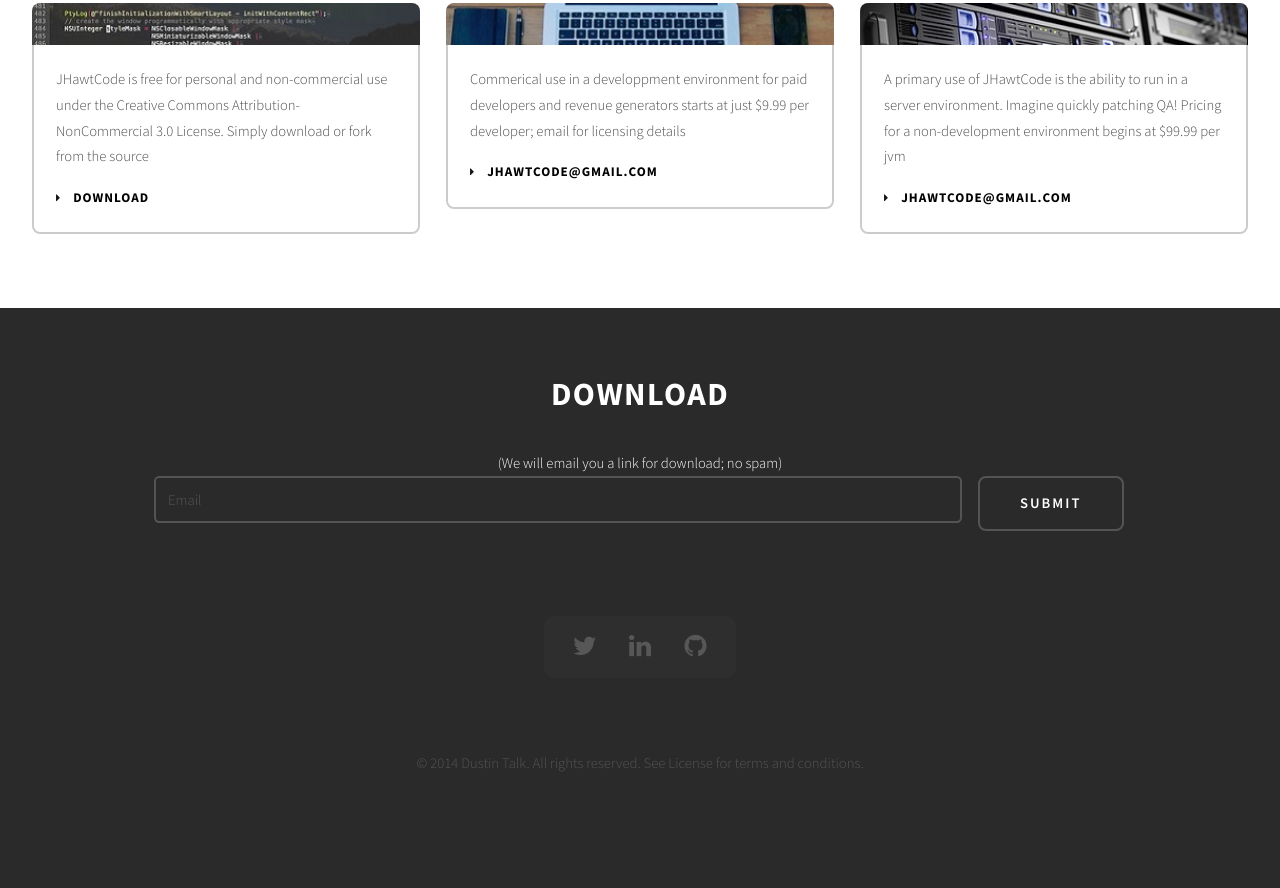
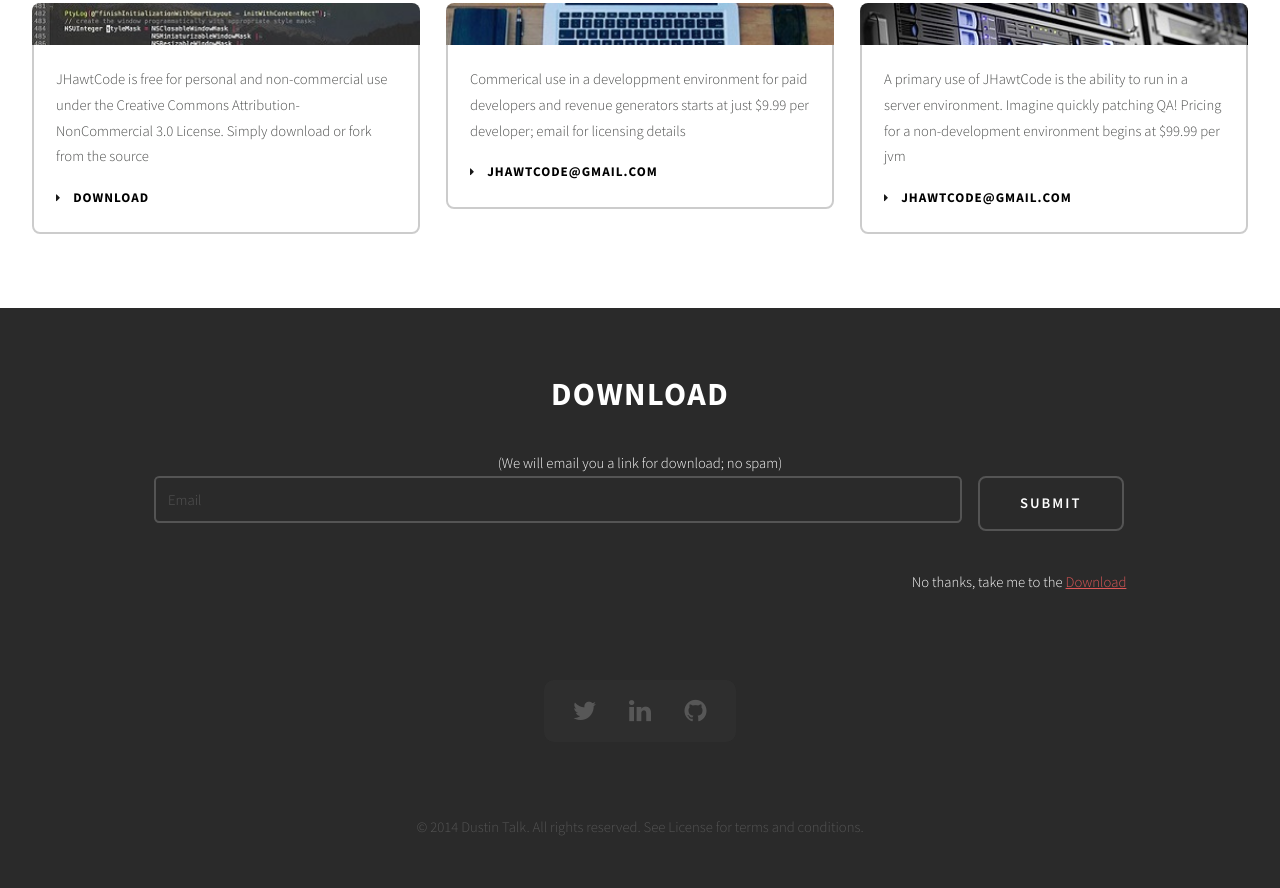
Before and after one commit to dwtalk/JHawtCode, a plain HTML site: page index.html in a window 1280 px wide. Shown: the part 2421-3309 px from the top of the page. Drawn offline with Linux system fonts and the light colour scheme.

Commit message:
added real download link

```diff
--- a/css/style.css
+++ b/css/style.css
@@ -123,6 +123,11 @@
 	#footer .dltext
 	{
 		color: white;
+	}
+
+
+	.tright {
+		text-align: right;
 	}
 
 	br.clear
--- a/index.html
+++ b/index.html
@@ -243,6 +243,10 @@
 										<input type="submit" style="position: absolute; left: -9999px"/>
 									</div>
 								</div>
+								<div class="row half tright">
+									<br />
+									<span class="dltext 12u">No thanks, take me to the <a href="http://search.maven.org/remotecontent?filepath=com/ddubyat/jhawtcode/1.0.0/jhawtcode-1.0.0.jar">Download</a></span>
+								</div>
 							</form>
 						</section>
 					<!-- Form -->
```
